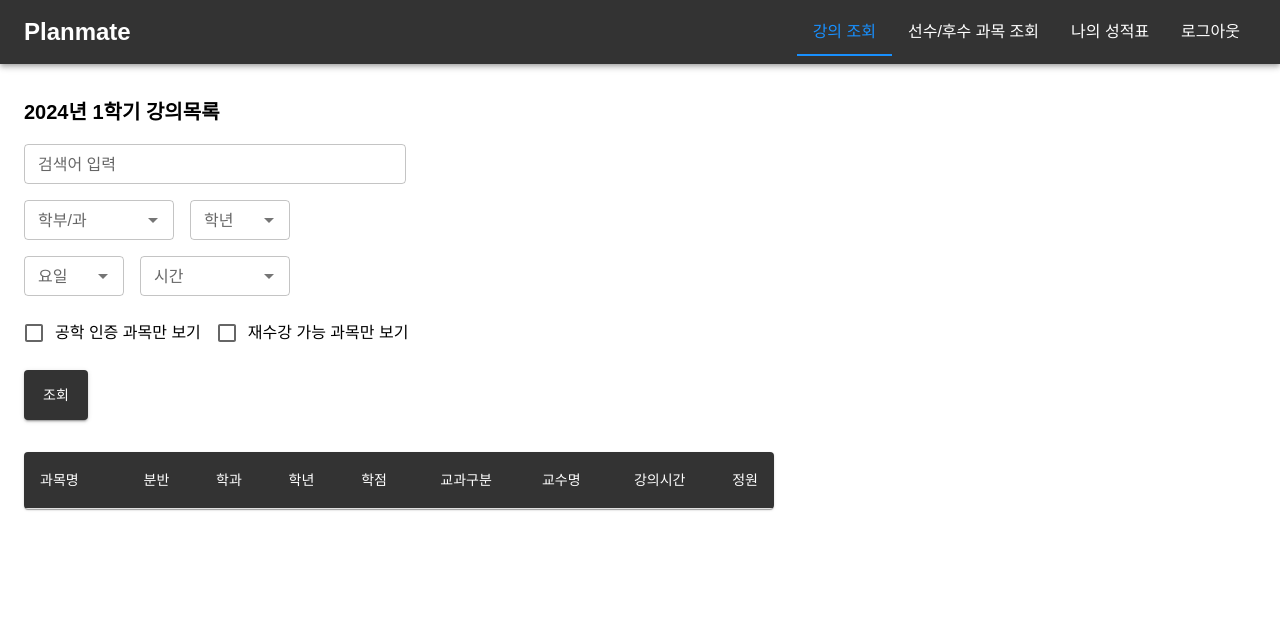
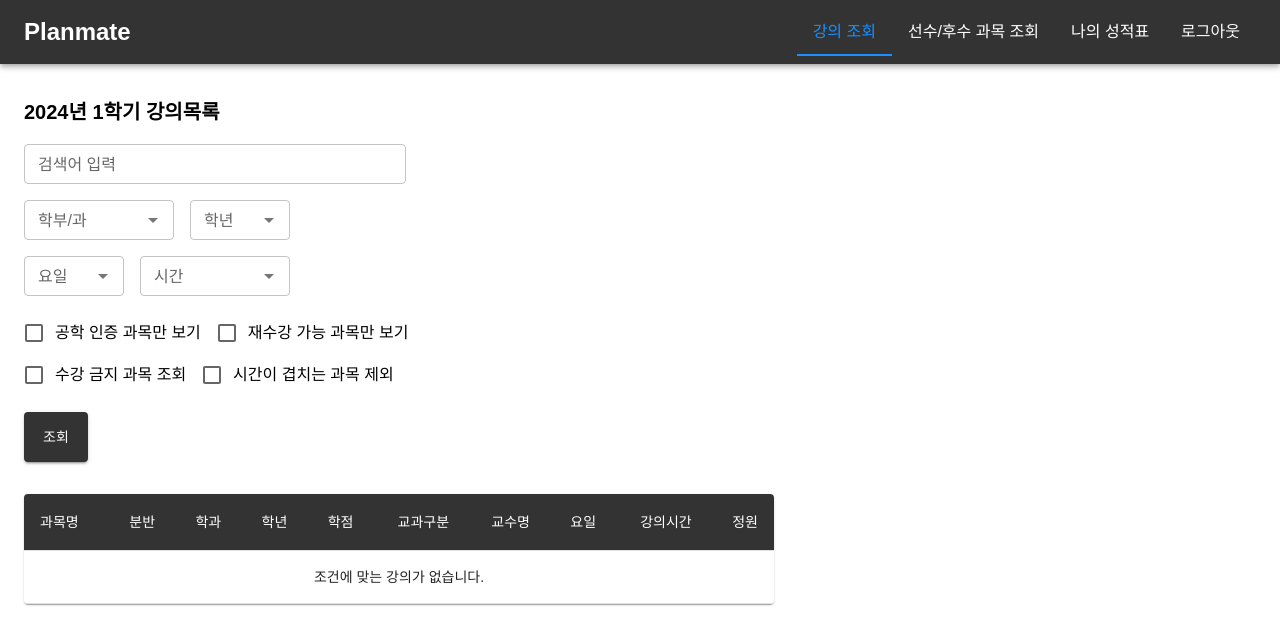
Before and after one commit to tjdndwls1234/SeProject, a React (Create React App) app in the folder app/planmate/: page / in a window 1280 px wide. Shown: the top 644 px of the page. Built offline with nearby package versions, Linux system fonts and the light colour scheme.

Commit message:
조건에 맞는 강의가 없습니다 메시지 표출

```diff
--- a/app/planmate/src/pages/Index.js
+++ b/app/planmate/src/pages/Index.js
@@ -80,7 +80,7 @@ const Index = () => {
     isCourseEngineeringCertified: false,
     isCourseProhibit: false,
     isRetakeableCourse: false,
-    isScheduleConflict: true,
+    isScheduleConflict: false,
   });
 
   const handleSearch = async () => {
@@ -212,6 +212,31 @@ const Index = () => {
             />
           </FormGroup>
 
+          <FormGroup sx={{ display: "flex", flexDirection: "row" }}>
+            <FormControlLabel
+              control={
+                <Checkbox
+                  checked={formData.isCourseProhibit}
+                  onChange={(e) =>
+                    handleChange("isCourseProhibit", e.target.checked)
+                  }
+                />
+              }
+              label="수강 금지 과목 조회"
+            />
+            <FormControlLabel
+              control={
+                <Checkbox
+                  checked={formData.isScheduleConflict}
+                  onChange={(e) =>
+                    handleChange("isScheduleConflict", e.target.checked)
+                  }
+                />
+              }
+              label="시간이 겹치는 과목 제외"
+            />
+          </FormGroup>
+
           <Button
             variant="contained"
             onClick={handleSearch}
@@ -236,17 +261,54 @@ const Index = () => {
                   <TableCell align="right" sx={{ color: "#ffffff" }}>학점</TableCell>
                   <TableCell align="right" sx={{ color: "#ffffff" }}>교과구분</TableCell>
                   <TableCell align="right" sx={{ color: "#ffffff" }}>교수명</TableCell>
+                  <TableCell align="right" sx={{ color: "#ffffff" }}>요일</TableCell>
                   <TableCell align="right" sx={{ color: "#ffffff" }}>강의시간</TableCell>
                   <TableCell align="right" sx={{ color: "#ffffff" }}>정원</TableCell>
                 </TableRow>
               </TableHead>
+
               <TableBody>
+                {courses.length === 0 ? (
+                  <TableRow>
+                    <TableCell colSpan={10} align="center">
+                      조건에 맞는 강의가 없습니다.
+                    </TableCell>
+                  </TableRow>
+                ) : (
+                  courses.map((course, index) => (
+                    <TableRow key={index}>
+                      <TableCell>{course.courseName}</TableCell>
+                      <TableCell align="right">{course.classDevision}</TableCell>
+                      <TableCell align="right">{course.departmentName}</TableCell>
+                      <TableCell align="right">{course.grade}</TableCell>
+                      <TableCell align="right">{course.credit}</TableCell>
+                      <TableCell align="right">{course.courseDevision}</TableCell>
+                      <TableCell align="right">{course.professorName}</TableCell>
+                      <TableCell align="right">{course.courseDay}</TableCell>
+                      <TableCell align="right">{`${course.courseStartTime} - ${course.courseEndTime}`}</TableCell>
+                      <TableCell align="right">{course.totalCapacity}</TableCell>
+                    </TableRow>
+                  ))
+                )}
+              </TableBody>
+
+              {/* <TableBody>
                 {courses.map((course, index) => (
                   <TableRow
                     key={index}
                     sx={{ "&:last-child td, &:last-child th": { border: 0 } }}
                   >
                     <TableCell>{course.courseName}</TableCell>
+                    <TableCell align="right">{course.classDevision}</TableCell>
+                    <TableCell align="right">{course.departmentName}</TableCell>
+                    <TableCell align="right">{course.grade}</TableCell>
+                    <TableCell align="right">{course.credit}</TableCell>
+                    <TableCell align="right">{course.courseDevision}</TableCell>
+                    <TableCell align="right">{course.professorName}</TableCell>
+                    <TableCell align="right">{course.courseDay}</TableCell>
+                    <TableCell align="right">{course.courseStartTime}</TableCell>
+                    <TableCell align="right">{course.totalCapacity}</TableCell> */}
+                    {/* <TableCell>{course.courseName}</TableCell>
                     <TableCell align="right">{course.section}</TableCell>
                     <TableCell align="right">{course.department}</TableCell>
                     <TableCell align="right">{course.grade}</TableCell>
@@ -254,10 +316,10 @@ const Index = () => {
                     <TableCell align="right">{course.courseType}</TableCell>
                     <TableCell align="right">{course.professor}</TableCell>
                     <TableCell align="right">{course.schedule}</TableCell>
-                    <TableCell align="right">{course.capacity}</TableCell>
-                  </TableRow>
+                    <TableCell align="right">{course.capacity}</TableCell> */}
+                  {/* </TableRow>
                 ))}
-              </TableBody>
+              </TableBody> */}
             </Table>
           </TableContainer>
 
```
